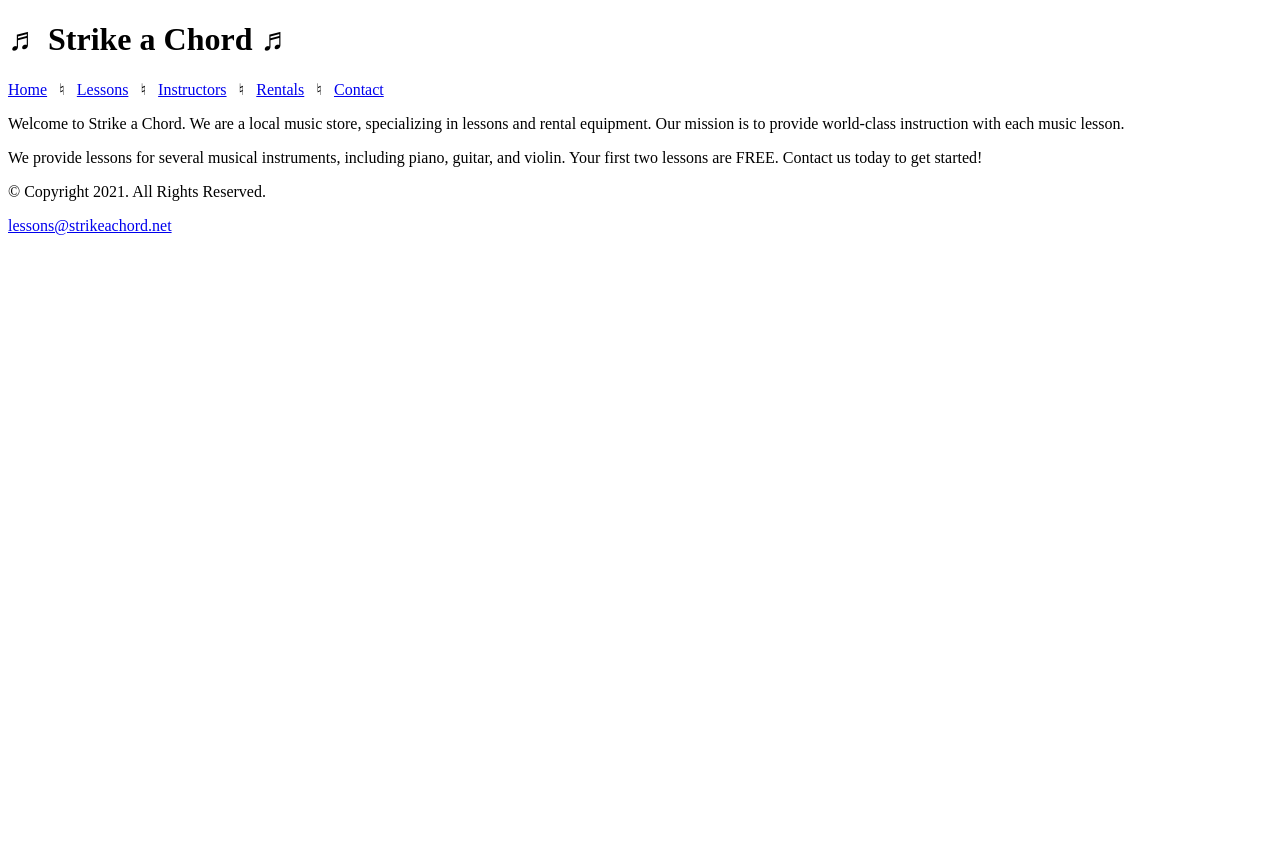
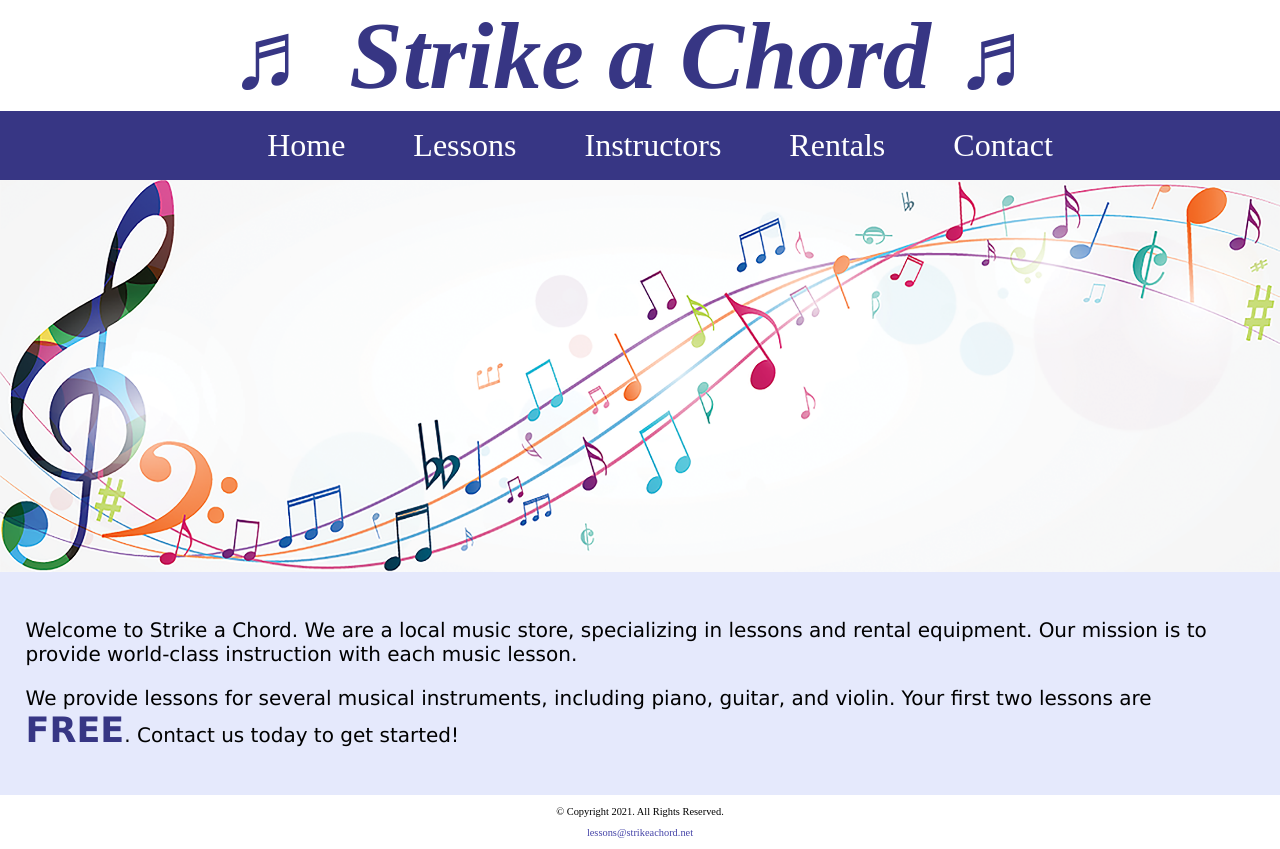
Before and after one commit to 144Sp23/ch4lab1-Brodie-Wallace, a plain HTML site: page index.html in a window 1280 px wide. Before the commit the page ends 800 px from the top, so only its background shows below. Drawn offline with Linux system fonts and the light colour scheme.

Commit message:
Ch4 Lab Strike a Chord

```diff
--- /dev/null
+++ b/css/style.css
@@ -0,0 +1,109 @@
+/*
+Author: Brodie Wallace
+Date: 2/15/2023
+File Name: style.css
+*/
+
+/* CSS reset */
+body, header, nav, main, footer, img, h1 {
+    margin: 0;
+    padding: 0;
+    border: 0;
+}
+
+/* Style rule for image */
+img {
+    max-width: 100%;
+    display: block;
+}
+
+/* Style rules for header content */
+header {
+    text-align: center;
+    font-size: 3em;
+    color: #373684;
+}
+
+header h1 {
+    font-style: italic;
+}
+
+/* Style rules for navigation area */
+nav {
+    background-color: #373684;
+}
+
+nav ul {
+    list-style-type: none;
+    margin: 0;
+    text-align: center;
+}
+
+nav li {
+    display: inline-block;
+    font-size: 2em;
+}
+
+nav li a {
+    display: block;
+    color: #fff;
+    text-align: center;
+    padding: 0.5em 1em;
+    text-decoration: none;
+}
+
+/* Style rules for main content */
+main {
+    padding: 2%;
+    background-color: #e5e9fc;
+    overflow: auto;
+    font-family: Verdana, Arial, sans-serif;
+}
+
+main p {
+    font-size: 1.25em;
+}
+
+.action {
+    font-size: 1.75em;
+    color: #373684;
+    font-weight: bold;
+}
+
+#piano, #guitar, #violin {
+    width: 29%;
+    float: left;
+    margin: 0 2%;
+}
+
+#info {
+    clear: left;
+    background-color: #c0caf7;
+    padding: 1% 2%;
+}
+
+#contact {
+    text-align: center;
+}
+
+#contact a {
+    color: #4645a8;
+    text-decoration: none;
+    font-weight: bold;
+}
+
+.map {
+    border: 5px solid #373648;
+}
+
+/* Style rule for footer content */
+footer {
+    text-align: center;
+    font-size: 0.65em;
+    clear: left;
+}
+
+footer a {
+    color: #4645a8;
+    text-decoration: none;
+}
--- a/index.html
+++ b/index.html
@@ -8,6 +8,7 @@
 <head>
 	<title>Strike a Chord: Home Page</title>
 	<meta charset="utf-8">
+    <link rel="stylesheet" href="css/style.css">
 </head>
 <body>
 
@@ -16,12 +17,19 @@
 	</header>
 
 	<nav>
-		<p><a href="index.html">Home</a> &nbsp; &#9838; &nbsp;
-		<a href="lessons.html">Lessons</a> &nbsp; &#9838; &nbsp;
-		<a href="instructors.html">Instructors</a> &nbsp; &#9838; &nbsp;
-		<a href="rentals.html">Rentals</a> &nbsp; &#9838; &nbsp;
-		<a href="contact.html">Contact</a></p>
+		<ul>
+            <li><a href="index.html">Home</a></li>
+            <li><a href="lessons.html">Lessons</a></li>
+            <li><a href="instructors.html">Instructors</a></li>
+            <li><a href="rentals.html">Rentals</a></li>
+            <li><a href="contact.html">Contact</a></li>
+        </ul>
 	</nav>
+
+    <!-- Hero Image -->
+        <div id="hero">
+            <img src="images/music-notes.png" alt="colorful music notes">
+        </div>
 
 	<!-- Use the main area to add the main content to the webpage -->
 	<main>
@@ -30,7 +38,7 @@
 
             <p>Welcome to Strike a Chord. We are a local music store, specializing in lessons and rental equipment. Our mission is to provide world-class instruction with each music lesson.</p>
 
-            <p>We provide lessons for several musical instruments, including piano, guitar, and violin. Your first two lessons are FREE. Contact us today to get started!</p>
+            <p>We provide lessons for several musical instruments, including piano, guitar, and violin. Your first two lessons are <span class="action">FREE</span>. Contact us today to get started!</p>
 
         </div>
 
```
Also changed, not shown: contact.html (+9 -6 lines), lessons.html (+8 -5 lines), template.html (+8 -5 lines).
